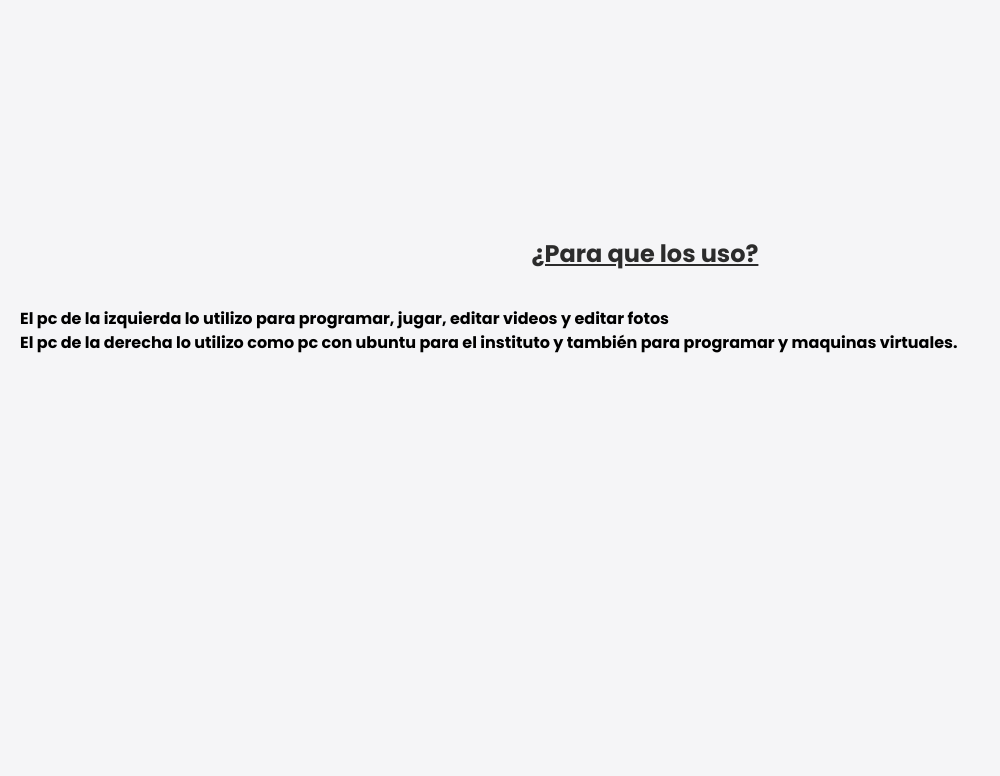
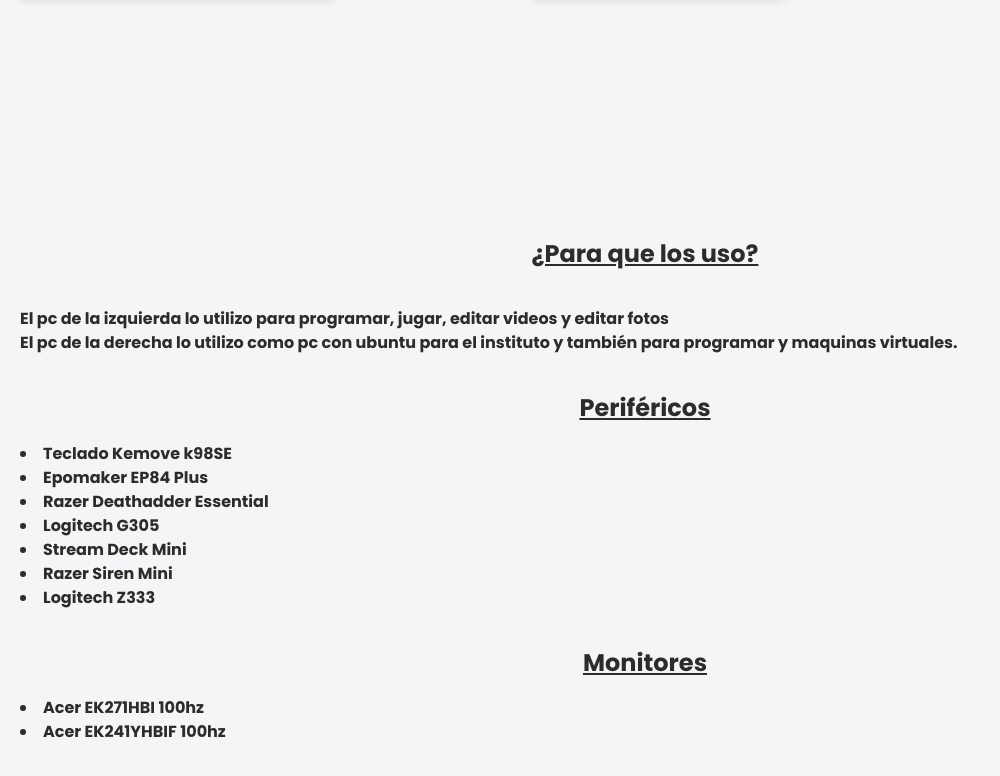
Before and after one commit to IkerOwO/Mi-Web, a plain HTML site: page Web de mi setup/setup.html in a window 1280 px wide. Shown: the part 572-1348 px from the top of the page, without its empty margins (0-1000 px from the left). Before the commit the page ends 968 px from the top, so only its background shows below. Drawn offline with Linux system fonts and the light colour scheme.

Commit message:
More Text

```diff
--- a/Web de mi setup/setup.html
+++ b/Web de mi setup/setup.html
@@ -36,6 +36,8 @@
 
 
         <li>Ryzen 5 4500</li>
+
+        <li>Thermalright Assassin Spirit 120 SE</li>
 
         <li>RTX 2060 6GB</li>
 
@@ -81,6 +83,27 @@
 
 </div>
 
+<div class="perifericos">
+    <h2>Periféricos</h2>
+    <h4>
+        <li>Teclado Kemove k98SE</li>
+        <li>Epomaker EP84 Plus</li>
+        <li>Razer Deathadder Essential</li>
+        <li>Logitech G305</li>
+        <li>Stream Deck Mini</li>
+        <li>Razer Siren Mini</li>
+        <li>Logitech Z333</li>
+
+    </h4>
+</div>
+
+<div class="Monitores">
+    <h2>Monitores</h2>
+    <h4>
+        <li>Acer EK271HBI  100hz</li>
+        <li>Acer EK241YHBIF  100hz</li>
+    </h4>
+</div>
 
 
 </body>
--- a/Web de mi setup/style.css
+++ b/Web de mi setup/style.css
@@ -120,3 +120,12 @@ body h2 {
     grid-row: inherit;
     position: relative;
 }
+
+.perifericos h2, h4{
+    color: #2C2C2C;
+
+}
+
+.monitores h2, h4{
+    color: #2C2C2C;
+}
```
